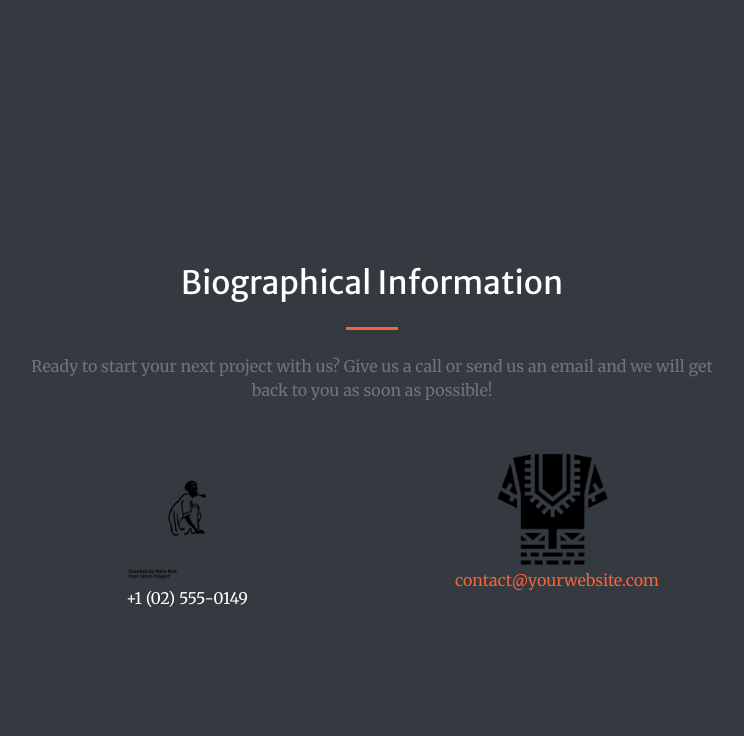
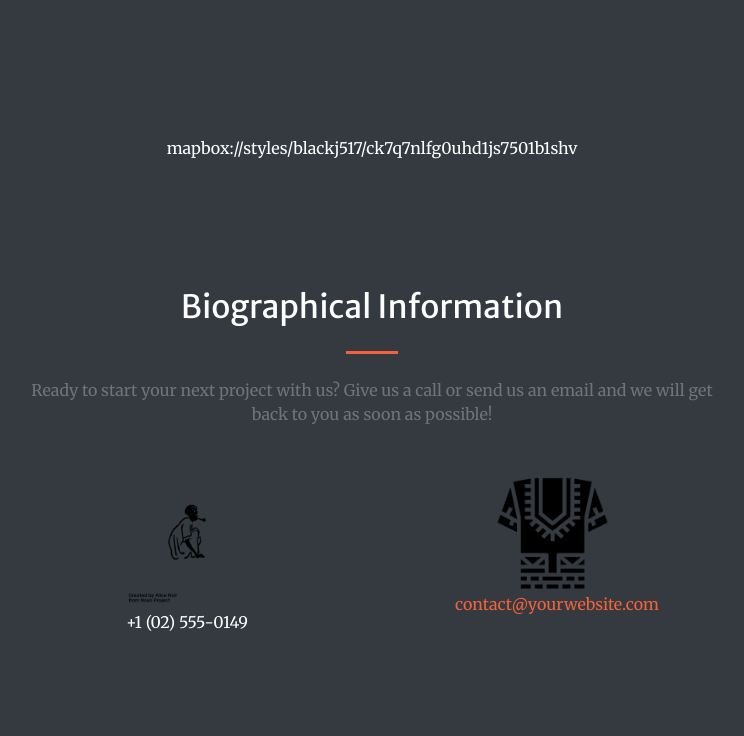
Before and after one commit to J-blackw/Precolonial-Trade-Migration-in-the-Bight-of-Biafra, a website with bundled scripts: page index.html in a window 1280 px wide. Shown: the part 3860-4596 px from the top of the page, without its empty margins (268-1012 px from the left). Built offline with nearby package versions, Linux system fonts and the light colour scheme.

Commit message:
Update index.html

```diff
--- a/index.html
+++ b/index.html
@@ -195,7 +195,7 @@ The Cross River, measuring 304 miles, flows from the highlands of western Camero
     <div class="container text-center">
       <h2 class="mb-4">MAP</h2>
 <div id="map" style="height: 600px"></div>
-<mapbox://styles/blackj517/ck7q7nlfg0uhd1js7501b1shv>
+mapbox://styles/blackj517/ck7q7nlfg0uhd1js7501b1shv
 
   <!-- Contact Section -->
   <section class="page-section" id="contact">
```
